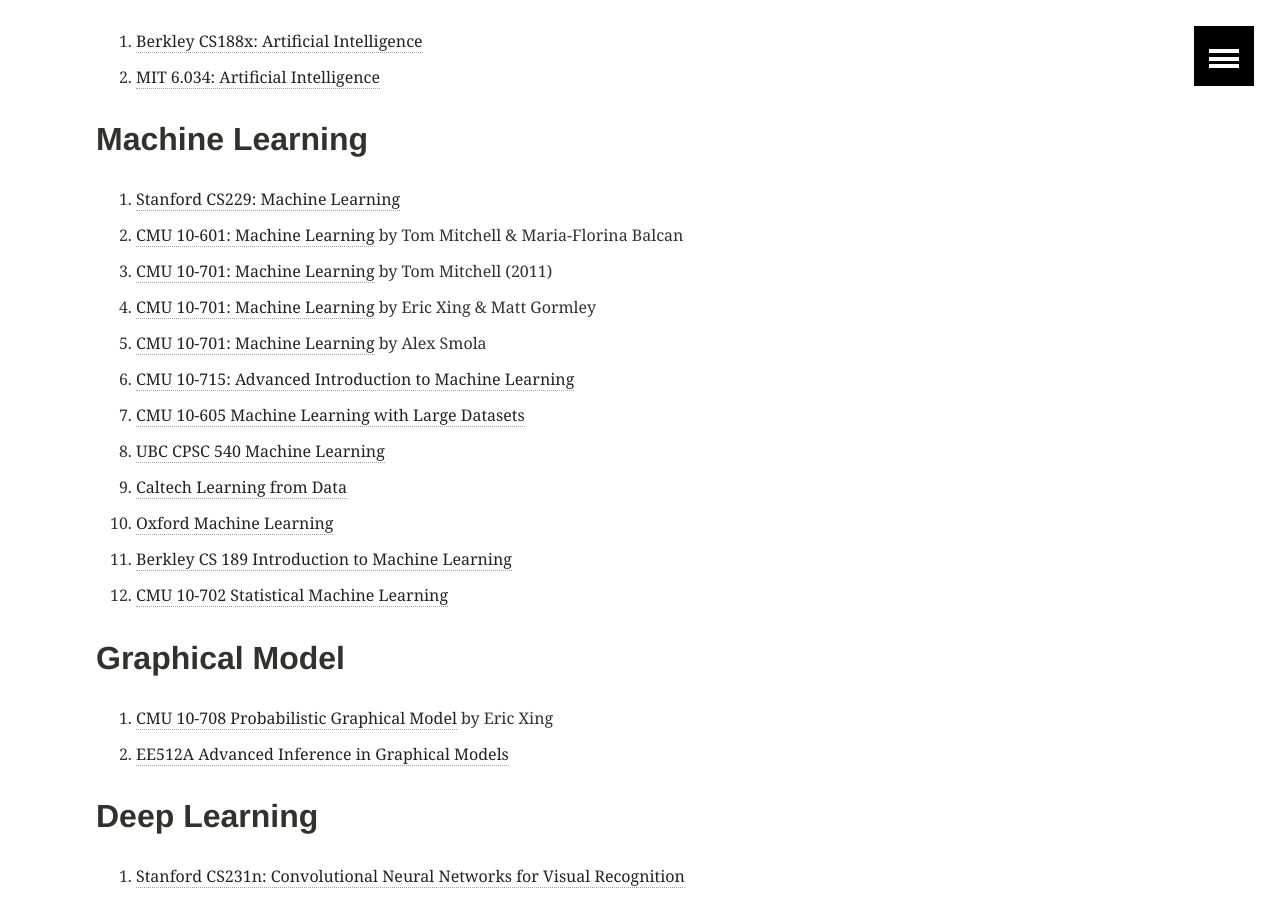
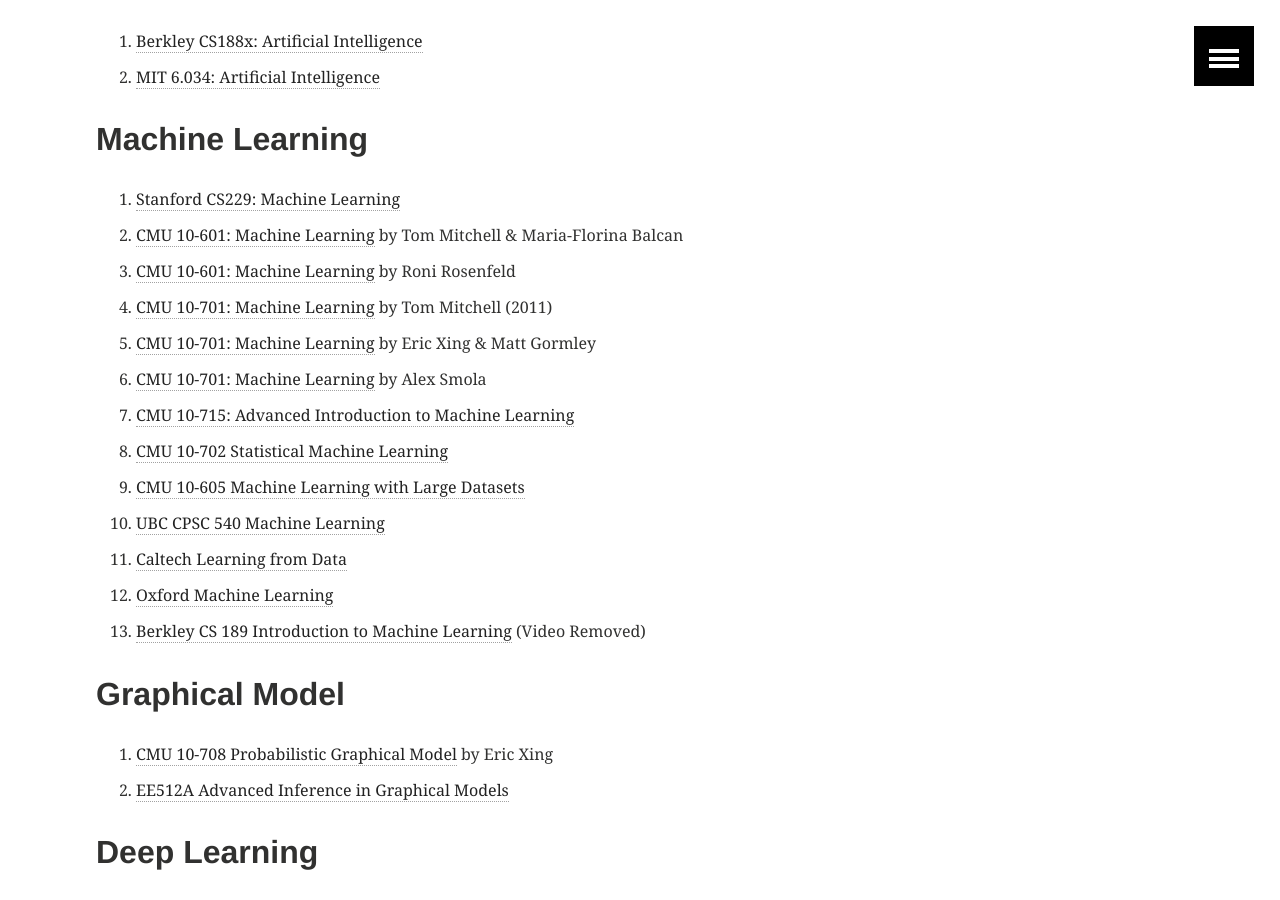
Before and after one commit to alex8937/alex8937.github.io, a Jekyll site: the page built from _posts/study/2017-04-15-Openware-Course-List.md, in a window 1280 px wide and 900 px high, scrolled down 1150 px. Built offline with Jekyll 4.4.1, drawn with Linux system fonts in a browser that asks for light colours; comment, search, counter and statistics services are not loaded.

Commit message:
added new version of cs 10-601

```diff
--- a/_posts/study/2017-04-15-Openware-Course-List.md
+++ b/_posts/study/2017-04-15-Openware-Course-List.md
@@ -27,16 +27,18 @@
 ## Machine Learning
 1. [Stanford CS229: Machine Learning](http://cs229.stanford.edu/)
 2. [CMU 10-601: Machine Learning](http://www.cs.cmu.edu/~ninamf/courses/601sp15/lectures.shtml) by Tom Mitchell & Maria-Florina Balcan
-3. [CMU 10-701: Machine Learning](http://www.cs.cmu.edu/~tom/10701_sp11/lectures.shtml) by Tom Mitchell (2011)
-4. [CMU 10-701: Machine Learning](http://www.cs.cmu.edu/~mgormley/courses/10701-f16/people.html) by Eric Xing & Matt Gormley
-5. [CMU 10-701: Machine Learning](http://alex.smola.org/teaching/10-701-15/intro.html) by Alex Smola
-6. [CMU 10-715: Advanced Introduction to Machine Learning](http://www.cs.cmu.edu/~bapoczos/Classes/ML10715_2015Fall/)
-7. [CMU 10-605 Machine Learning with Large Datasets](http://curtis.ml.cmu.edu/w/courses/index.php/Machine_Learning_with_Large_Datasets_10-605_in_Fall_2016#Syllabus)
-8. [UBC CPSC 540 Machine Learning](http://www.cs.ubc.ca/~nando/540-2013/lectures.html)
-9. [Caltech Learning from Data](http://work.caltech.edu/telecourse.html)
-10. [Oxford Machine Learning](https://www.youtube.com/playlist?list=PLE6Wd9FR--EfW8dtjAuPoTuPcqmOV53Fu)
-11. [Berkley CS 189 Introduction to Machine Learning](https://people.eecs.berkeley.edu/~jrs/189s16/)
-12. [CMU 10-702 Statistical Machine Learning](http://www.stat.cmu.edu/~larry/=sml/)
+3. [CMU 10-601: Machine Learning](https://www.cs.cmu.edu/~roni/10601/) by Roni Rosenfeld
+4. [CMU 10-701: Machine Learning](http://www.cs.cmu.edu/~tom/10701_sp11/lectures.shtml) by Tom Mitchell (2011)
+5. [CMU 10-701: Machine Learning](http://www.cs.cmu.edu/~mgormley/courses/10701-f16/people.html) by Eric Xing & Matt Gormley
+6. [CMU 10-701: Machine Learning](http://alex.smola.org/teaching/10-701-15/intro.html) by Alex Smola
+7. [CMU 10-715: Advanced Introduction to Machine Learning](http://www.cs.cmu.edu/~bapoczos/Classes/ML10715_2015Fall/)
+8. [CMU 10-702 Statistical Machine Learning](http://www.stat.cmu.edu/~larry/=sml/)
+9. [CMU 10-605 Machine Learning with Large Datasets](http://curtis.ml.cmu.edu/w/courses/index.php/Machine_Learning_with_Large_Datasets_10-605_in_Fall_2016#Syllabus)
+10. [UBC CPSC 540 Machine Learning](http://www.cs.ubc.ca/~nando/540-2013/lectures.html)
+11. [Caltech Learning from Data](http://work.caltech.edu/telecourse.html)
+12. [Oxford Machine Learning](https://www.youtube.com/playlist?list=PLE6Wd9FR--EfW8dtjAuPoTuPcqmOV53Fu)
+13. [Berkley CS 189 Introduction to Machine Learning](https://people.eecs.berkeley.edu/~jrs/189s16/) (Video Removed)
+
 
 ## Graphical Model
 1. [CMU 10-708 Probabilistic Graphical Model](https://www.youtube.com/channel/UCOzakpjRw6jySE1Fu6_ZWGg) by Eric Xing
```
